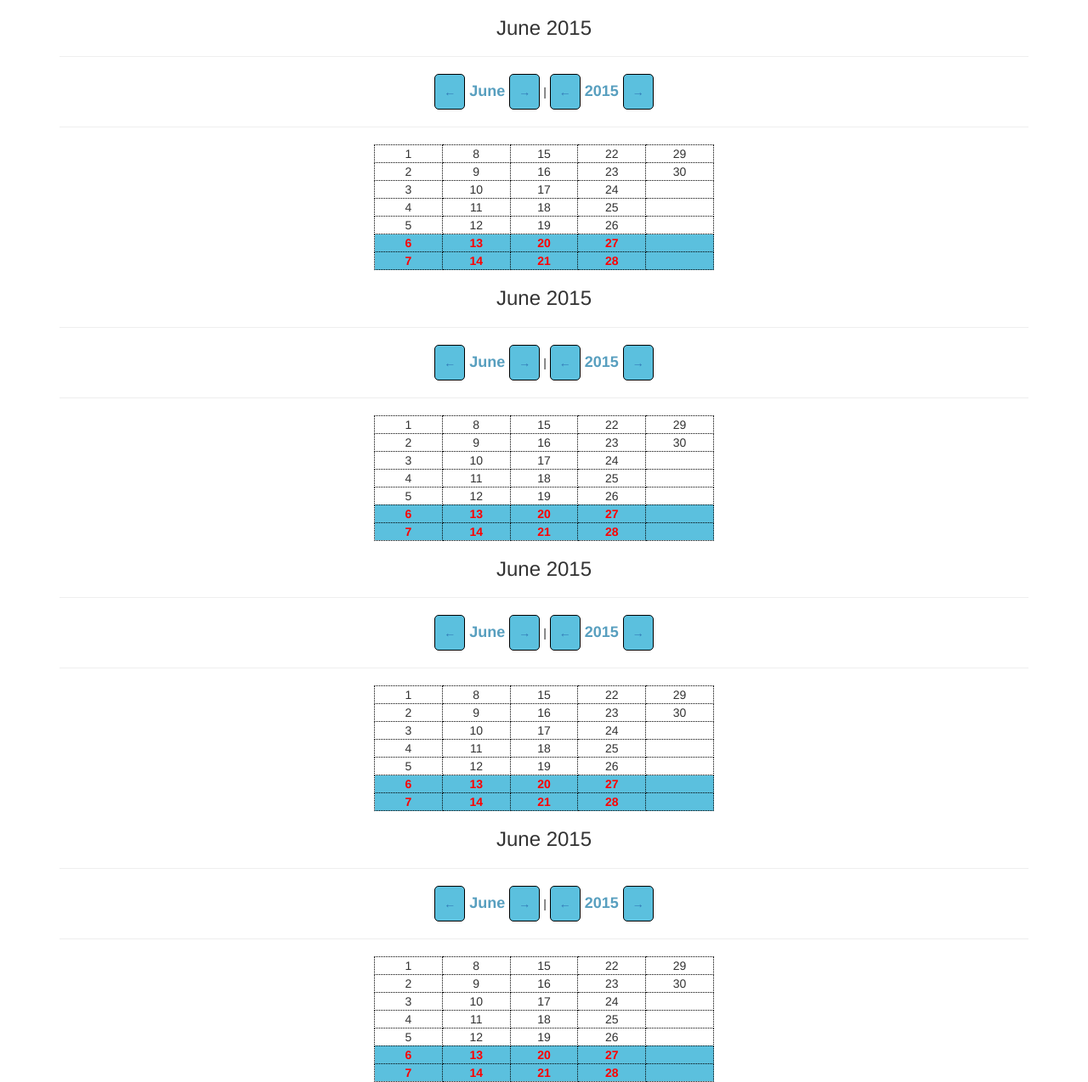
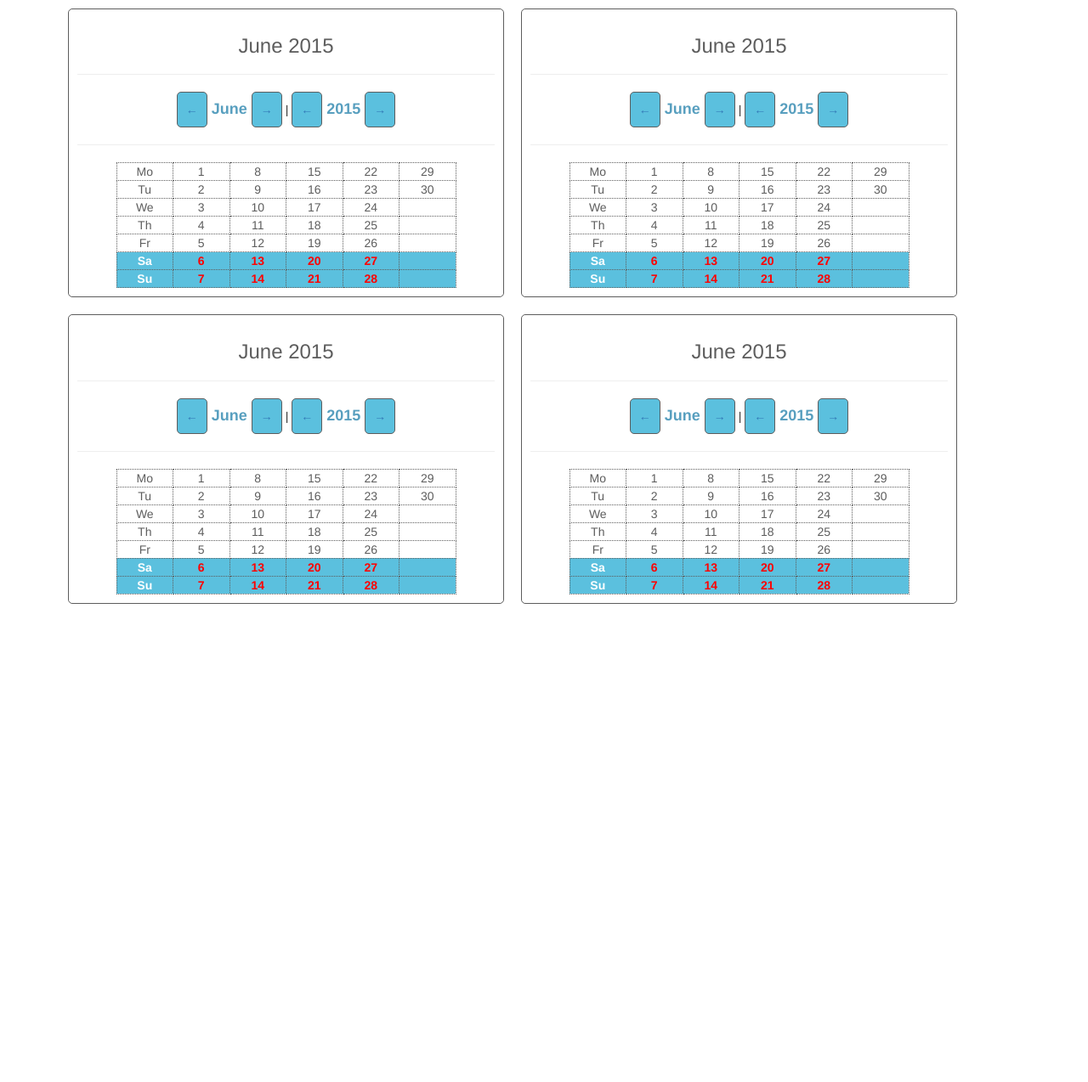
Before and after one commit to LisKorzun/PHP---Training_Tasks, a PHP site: page /calendar.php in a window 1280 px wide. Shown: the whole page at 85% size. After the commit the page ends 711 px from the top, so only its background shows below. Run offline with PHP 8.4, Linux system fonts and the light colour scheme.

Commit message:
Add day of week to calendar

```diff
--- a/Task_04/calendar.php
+++ b/Task_04/calendar.php
@@ -4,11 +4,10 @@
     <meta charset="utf-8">
     <title>Calendar</title>
     <link rel="stylesheet" href="https://maxcdn.bootstrapcdn.com/bootstrap/3.3.1/css/bootstrap.css">
-    <link rel="stylesheet" href="css/style.css"
-    ">
+    <link rel="stylesheet" href="css/style.css">
 </head>
 <body>
-<div class="container" align="center">
+<div class="container">
     <?php
 
     $today = getdate();
@@ -107,12 +106,15 @@
     {
         static $calendarNumber = 0;
         $calendarNumber++;
+        $daysOfWeek = ['Mo', 'Tu', 'We', 'Th', 'Fr', 'Sa', 'Su'];
         $html = '';
+        $html .= '<div id = "calendar">';
         $html .= getHeaderHtml(getMonth($calendarNumber), getYear($calendarNumber), $calendarNumber);
         $week = getMonthInArray($calendarNumber);
         $html .= "<table>";
         for ($j = 0; $j < 7; $j++) {
             $html .= "<tr>";
+            $html .= "<td>". $daysOfWeek[$j]."</td>";
             for ($i = 0; $i < count($week); $i++) {
                 if (!empty($week[$i][$j])) {
                     if ($j == 5 || $j == 6)
@@ -123,6 +125,7 @@
             $html .= "</tr>";
         }
         $html .= "</table>";
+        $html .= '</div>';
         return $html;
     }
 
--- a/Task_04/css/style.css
+++ b/Task_04/css/style.css
@@ -1,12 +1,14 @@
 table {
+    margin: 0 auto;
     width: 400px;
     border: 1px dotted black;
+    color: #5d5d5d;
 }
 
 th, td {
     width: 50px;
     text-align: center;
-    border: 1px dotted black;
+    border: 1px dotted #5D5D5D;
 }
 
 tr:last-child, tr:nth-child(6) {
@@ -15,11 +17,15 @@ tr:last-child, tr:nth-child(6) {
     font-weight: bold;
 }
 
+h3{
+   color: #5D5D5D;
+}
+
 a {
     display: inline-block;
     text-decoration: none;
     padding: 10px;
-    border: 1px solid black;
+    border: 1px solid #5D5D5D;
     border-radius: 5px;
     background-color: #5bc0de;
 }
@@ -36,3 +42,12 @@ span {
     font-weight: bold;
     color: #589fbf;
 }
+#calendar{
+    border: 1px solid #5D5D5D;
+    border-radius: 5px;
+    padding: 10px;
+    width: 45%;
+    float: left;
+    text-align: center;
+    margin: 10px;
+}
```
Also changed, not shown: Task_04/img/Calendar.png.
